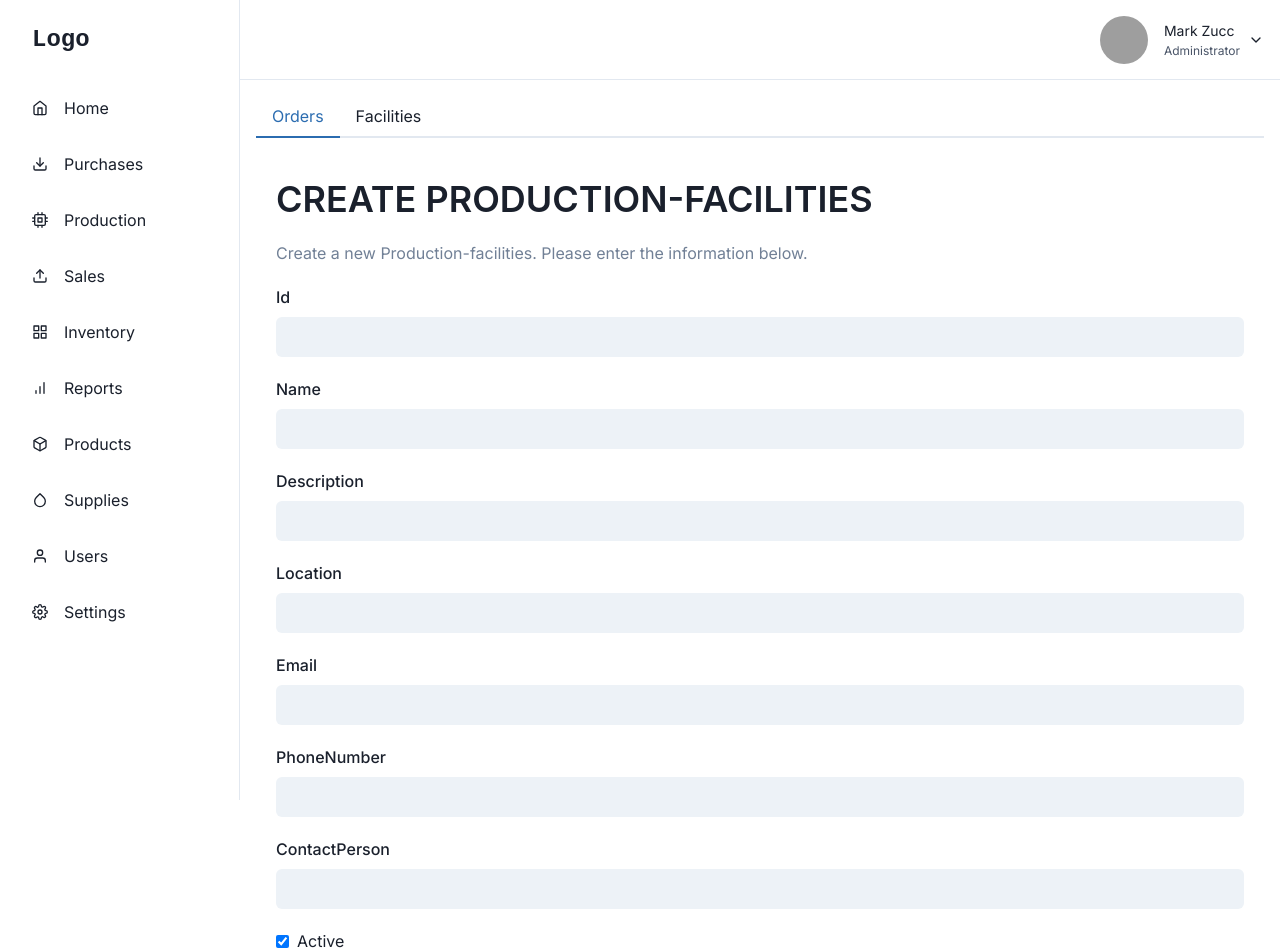
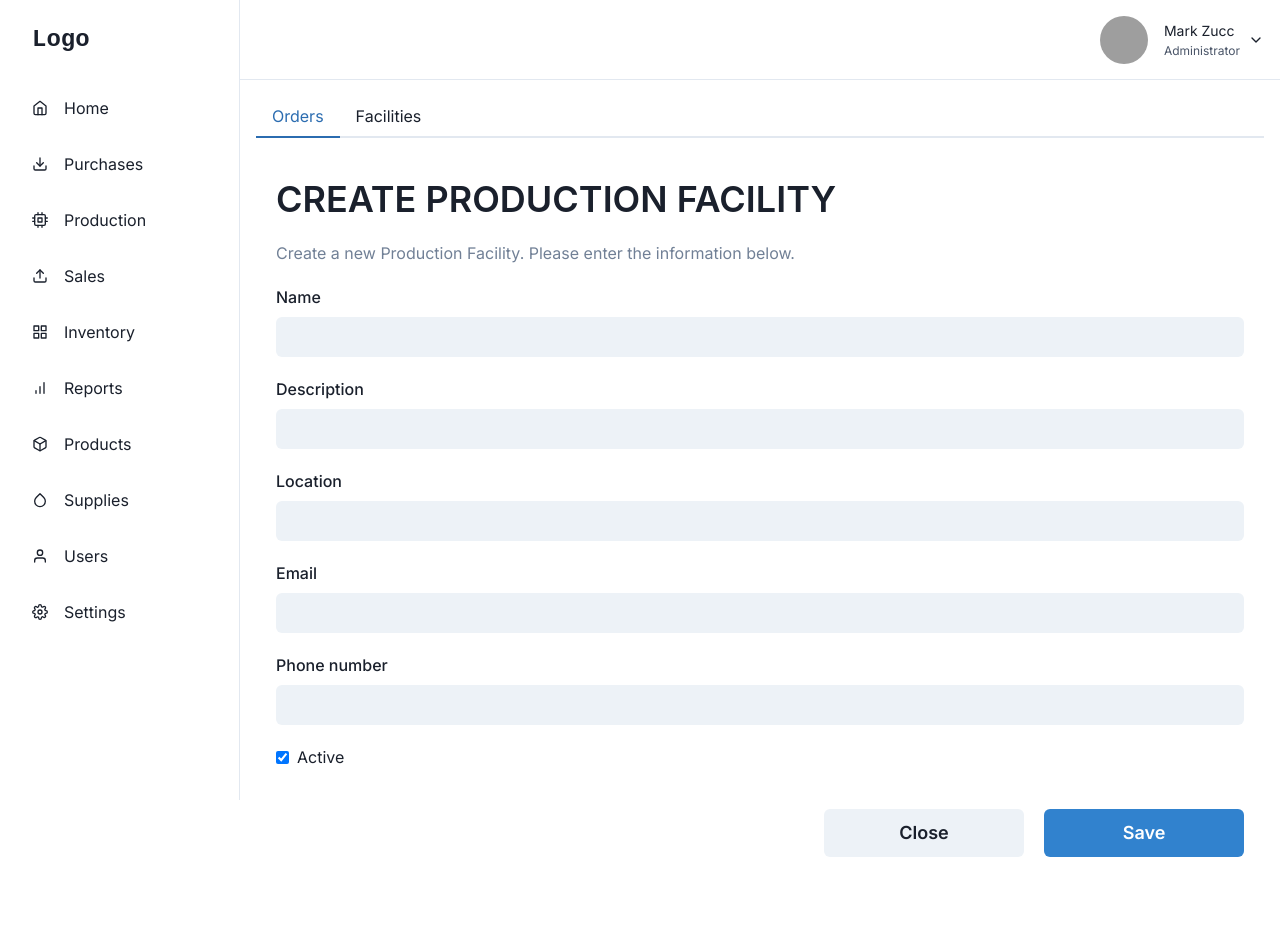
Before and after one commit to phihungha/scm-system-web, a Next.js app: page /production/facilities/create in a window 1280 px wide. Shown: the top 952 px of the page. After the commit the page ends 893 px from the top, so only its background shows below. Built offline with nearby package versions, Linux system fonts and the light colour scheme; grey boxes are pictures that could not be loaded.

Commit message:
Fix production facility screens

```diff
--- a/app/models/production-facility.ts
+++ b/app/models/production-facility.ts
@@ -11,7 +11,6 @@ export interface ProductionFacility extends CreateUpdateTime, SoftDeletable {
   location: string;
   email: string;
   phoneNumber: string;
-  contactPerson: string;
 }
 
 export interface ProductionFacilityCreateParams extends SoftDeletableParams {
--- a/app/production/components/facilitiesForm.tsx
+++ b/app/production/components/facilitiesForm.tsx
@@ -28,29 +28,21 @@ export interface FacilitiesFormProps {
 export default function SupplyForm(props: FacilitiesFormProps) {
   const item = props.item;
 
-  // Load các vendor để chọn trong combobox. Bỏ đoạn này đi nếu ko có combobox.
-
-  // Các giá trị ban đầu của form.
   const initialFormValues = {
-    id: item?.id ?? '',
     name: item?.name ?? '',
     description: item?.name ?? '',
     location: item?.location ?? '',
     email: item?.email ?? '',
     phoneNumber: item?.phoneNumber ?? '',
-    contactPerson: item?.contactPerson ?? '',
     isActive: item?.isActive ?? true,
   };
 
-  // Validation rules.
   const formValidationSchema = object({
-    id: number().label('Id').required(),
     name: string().label('Name').required(),
     description: string().label('Description').required(),
     location: string().label('Location').required(),
     email: string().label('Email').required(),
     phoneNumber: number().label('PhoneNumber'),
-    contactPerson: string().label('ContactPerson').required(),
     isActive: boolean().label('Is active'),
   });
 
@@ -63,90 +55,50 @@ export default function SupplyForm(props: FacilitiesFormProps) {
       {({ handleSubmit, errors, touched, values, setFieldValue }) => (
         <form method="POST" onSubmit={handleSubmit}>
           <Stack spacing={5}>
-            <FormControl isInvalid={!!errors.id && touched.id}>
-              {/* Thay tên field tương ứng */}
-              <FormLabel htmlFor="id">Id</FormLabel>
-              {/* Thay id và name thành property tương ứng */}
-              <Field as={Input} id="id" name="id" variant="filled" />
-              {/* Thay errors.name thành property tương ứng */}
-              <FormErrorMessage>{errors.id}</FormErrorMessage>
-            </FormControl>
-
-            {/* Thay errors.name và touched.name thành property tương ứng */}
             <FormControl isInvalid={!!errors.name && touched.name}>
-              {/* Thay tên field tương ứng */}
               <FormLabel htmlFor="name">Name</FormLabel>
-              {/* Thay id và name thành property tương ứng */}
               <Field as={Input} id="name" name="name" variant="filled" />
-              {/* Thay errors.name thành property tương ứng */}
               <FormErrorMessage>{errors.name}</FormErrorMessage>
             </FormControl>
 
             <FormControl
               isInvalid={!!errors.description && touched.description}
             >
-              {/* Thay tên field tương ứng */}
               <FormLabel htmlFor="description">Description</FormLabel>
-              {/* Thay id và name thành property tương ứng */}
               <Field
                 as={Input}
                 id="description"
                 name="description"
                 variant="filled"
               />
-              {/* Thay errors.name thành property tương ứng */}
               <FormErrorMessage>{errors.description}</FormErrorMessage>
             </FormControl>
             <FormControl isInvalid={!!errors.location && touched.location}>
-              {/* Thay tên field tương ứng */}
               <FormLabel htmlFor="location">Location</FormLabel>
-              {/* Thay id và name thành property tương ứng */}
               <Field
                 as={Input}
                 id="location"
                 name="location"
                 variant="filled"
               />
-              {/* Thay errors.name thành property tương ứng */}
               <FormErrorMessage>{errors.location}</FormErrorMessage>
             </FormControl>
             <FormControl isInvalid={!!errors.email && touched.email}>
-              {/* Thay tên field tương ứng */}
               <FormLabel htmlFor="email">Email</FormLabel>
-              {/* Thay id và name thành property tương ứng */}
               <Field as={Input} id="email" name="email" variant="filled" />
-              {/* Thay errors.name thành property tương ứng */}
               <FormErrorMessage>{errors.email}</FormErrorMessage>
             </FormControl>
             <FormControl
               isInvalid={!!errors.phoneNumber && touched.phoneNumber}
             >
-              {/* Thay tên field tương ứng */}
-              <FormLabel htmlFor="phoneNumber">PhoneNumber</FormLabel>
-              {/* Thay id và name thành property tương ứng */}
+              <FormLabel htmlFor="phoneNumber">Phone number</FormLabel>
               <Field
                 as={Input}
                 id="phoneNumber"
                 name="phoneNumber"
                 variant="filled"
               />
-              {/* Thay errors.name thành property tương ứng */}
               <FormErrorMessage>{errors.phoneNumber}</FormErrorMessage>
-            </FormControl>
-            <FormControl
-              isInvalid={!!errors.contactPerson && touched.contactPerson}
-            >
-              {/* Thay tên field tương ứng */}
-              <FormLabel htmlFor="contactPerson">ContactPerson</FormLabel>
-              {/* Thay id và name thành property tương ứng */}
-              <Field
-                as={Input}
-                id="contactPerson"
-                name="contactPerson"
-                variant="filled"
-              />
-              {/* Thay errors.name thành property tương ứng */}
-              <FormErrorMessage>{errors.contactPerson}</FormErrorMessage>
             </FormControl>
 
             <FormControl>
@@ -156,7 +108,7 @@ export default function SupplyForm(props: FacilitiesFormProps) {
               </HStack>
             </FormControl>
             <Flex justify="end" mt={5} gap={5}>
-              <Link href="/supplies">
+              <Link href="/production/facilities">
                 <ActionButton size="lg">Close</ActionButton>
               </Link>
 
--- a/app/production/facilities/[id]/page.tsx
+++ b/app/production/facilities/[id]/page.tsx
@@ -26,7 +26,7 @@ export default function FacilitiesDetailsPage({
   const queryClient = useQueryClient();
   const toast = useToast();
 
-  const queryKey = ['productfacilities', itemId];
+  const queryKey = ['ProductionFacilities', itemId];
 
   const { data: item } = useQuery({
     queryKey,
@@ -51,9 +51,9 @@ export default function FacilitiesDetailsPage({
     <Box p={5}>
       <Stack spacing={10}>
         <Stack spacing={5}>
-          <TitleText>Supply #{item.id}</TitleText>
+          <TitleText>Production Facility #{item.id}</TitleText>
           <SubtitleText>
-            Manage and view the details of this supply.
+            Manage and view the details of this production facility.
           </SubtitleText>
           <SubtitleText fontStyle="italic">
             Created on {dateToFullFormat(item.createTime)}.{' '}
--- a/app/production/facilities/create/page.tsx
+++ b/app/production/facilities/create/page.tsx
@@ -25,10 +25,9 @@ export default function FacilitiesCreatePage() {
   return (
     <Stack p={5} spacing={5}>
       <Stack spacing={5}>
-        <TitleText>Create Production-facilities</TitleText>
+        <TitleText>Create Production Facility</TitleText>
         <SubtitleText>
-          Create a new Production-facilities. Please enter the information
-          below.
+          Create a new Production Facility. Please enter the information below.
         </SubtitleText>
       </Stack>
 
--- a/app/production/facilities/page.tsx
+++ b/app/production/facilities/page.tsx
@@ -25,11 +25,9 @@ function SupplyTableItem({ item }: { item: ProductionFacility }) {
     <Tr>
       <Td>{item.id}</Td>
       <Td>{item.name}</Td>
-      <Td>{item.description}</Td>
       <Td>{item.location}</Td>
       <Td>{item.email}</Td>
       <Td>{item.phoneNumber}</Td>
-      <Td>{item.contactPerson}</Td>
       <Td>
         <Link href={`/production/facilities/${item.id}`}>
           <Button variant="solid" colorScheme="blue">
@@ -41,13 +39,6 @@ function SupplyTableItem({ item }: { item: ProductionFacility }) {
   );
 }
 
-// id: number;
-// name: string;
-// description: string;
-// location: string;
-// email: string;
-// phoneNumber: string;
-// contactPerson: string;
 function FacilitiesFormTable({ items }: { items?: ProductionFacility[] }) {
   return (
     <TableContainer>
@@ -56,11 +47,9 @@ function FacilitiesFormTable({ items }: { items?: ProductionFacility[] }) {
           <Tr>
             <Th>ID</Th>
             <Th>Name</Th>
-            <Th>DESCRIPTION</Th>
-            <Th>location</Th>
-            <Th>email</Th>
-            <Th>phoneNumber</Th>
-            <Th>contactPerson</Th>
+            <Th>Location</Th>
+            <Th>Email</Th>
+            <Th>PhoneNumber</Th>
           </Tr>
         </Thead>
         <Tbody>
```
